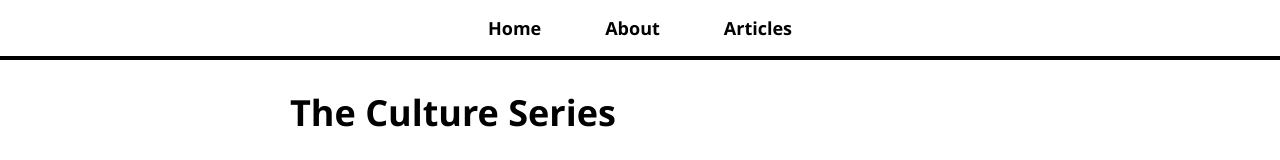
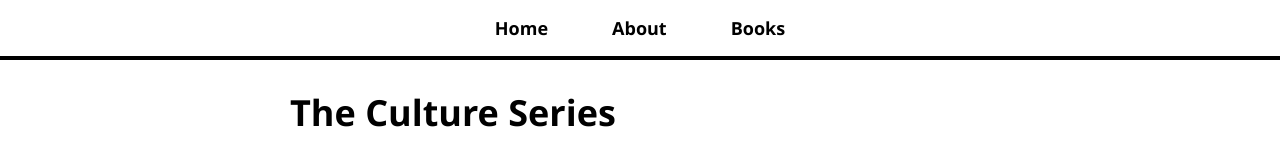
Before and after one commit to becathey/culture-series-react, a React (Create React App) app: page / in a window 1280 px wide. Shown: the top 160 px of the page. Built offline with nearby package versions, Linux system fonts and the light colour scheme; grey boxes are pictures that could not be loaded.

Commit message:
Change nav link from Articles to Books

```diff
--- a/src/NavBar.js
+++ b/src/NavBar.js
@@ -10,7 +10,7 @@ const NavBar = () => (
         <Link to="/about">About</Link>
       </li>
       <li>
-        <Link to="/articles-list">Articles</Link>
+        <Link to="/articles-list">Books</Link>
       </li>
     </ul>
   </nav>
```
